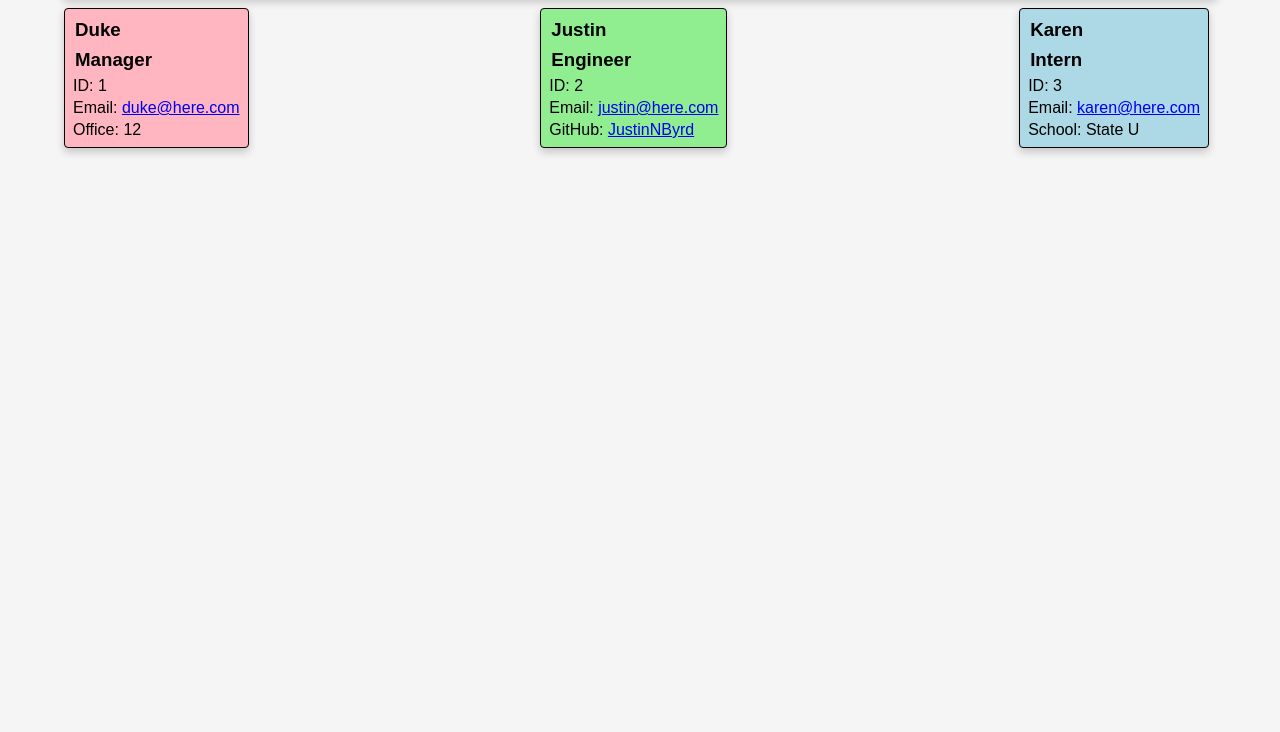
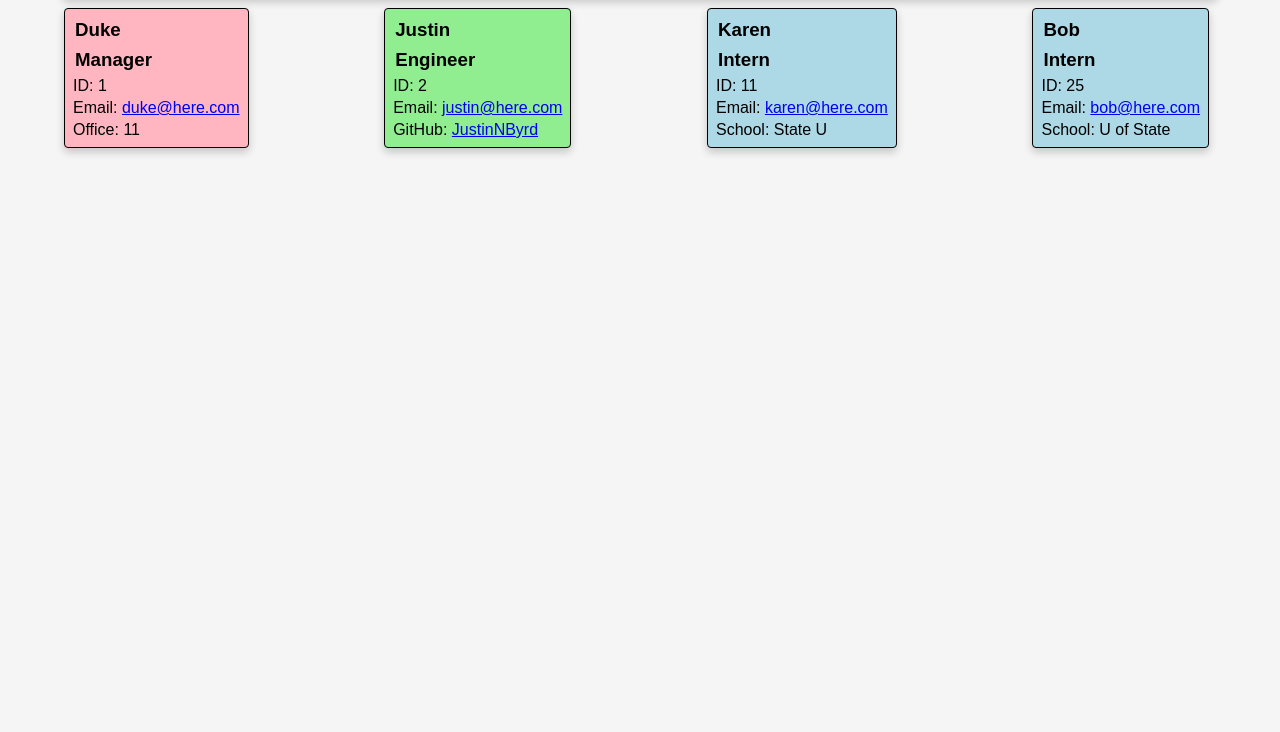
Before and after one commit to JustinNByrd/team-profile-generator, a website: page output/index.html in a window 1280 px wide. Shown: the part 68-800 px from the top of the page. Drawn offline with Linux system fonts and the light colour scheme.

Commit message:
Sample generated index.html from walkthrough video

```diff
--- a/output/index.html
+++ b/output/index.html
@@ -9,15 +9,15 @@
 </head>
 <body>
 <header>
-    <h1>Team Awesome</h1>
+    <h1>Dev Team 1</h1>
 </header>
-<main class=" flex-container">
+<main class="flex-container">
 <div class="manager">
 <h3>Duke</h3><br>
 <h3>Manager</h3><br>
 <p>ID: 1</p><br>
 <p>Email: <a href="mailto:duke@here.com">duke@here.com</a></p><br>
-<p>Office: 12</p></div>
+<p>Office: 11</p></div>
 <div class="engineer">
 <h3>Justin</h3><br>
 <h3>Engineer</h3><br>
@@ -27,9 +27,15 @@
 <div class="intern">
 <h3>Karen</h3><br>
 <h3>Intern</h3><br>
-<p>ID: 3</p><br>
+<p>ID: 11</p><br>
 <p>Email: <a href="mailto:karen@here.com">karen@here.com</a></p><br>
 <p>School: State U</p></div>
+<div class="intern">
+<h3>Bob</h3><br>
+<h3>Intern</h3><br>
+<p>ID: 25</p><br>
+<p>Email: <a href="mailto:bob@here.com">bob@here.com</a></p><br>
+<p>School: U of State</p></div>
 </main>
 </body>
 </html>
```
